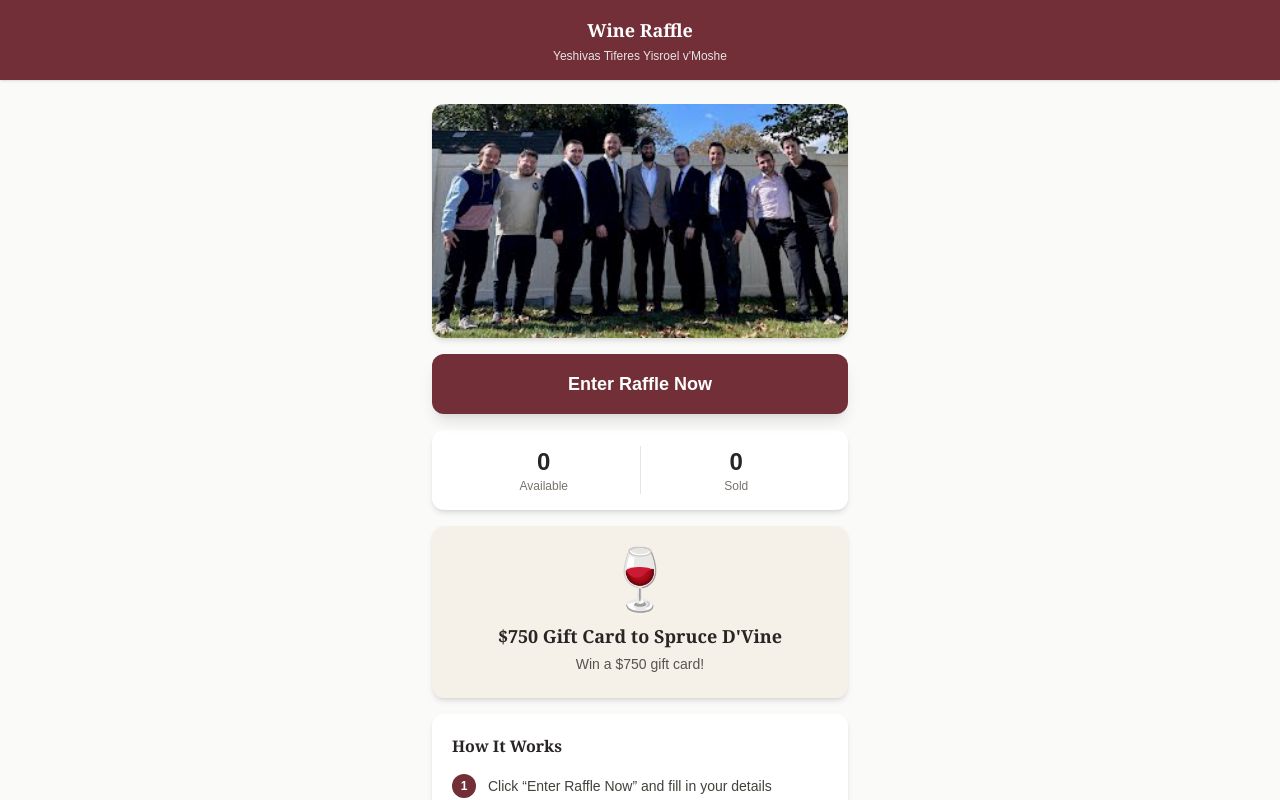
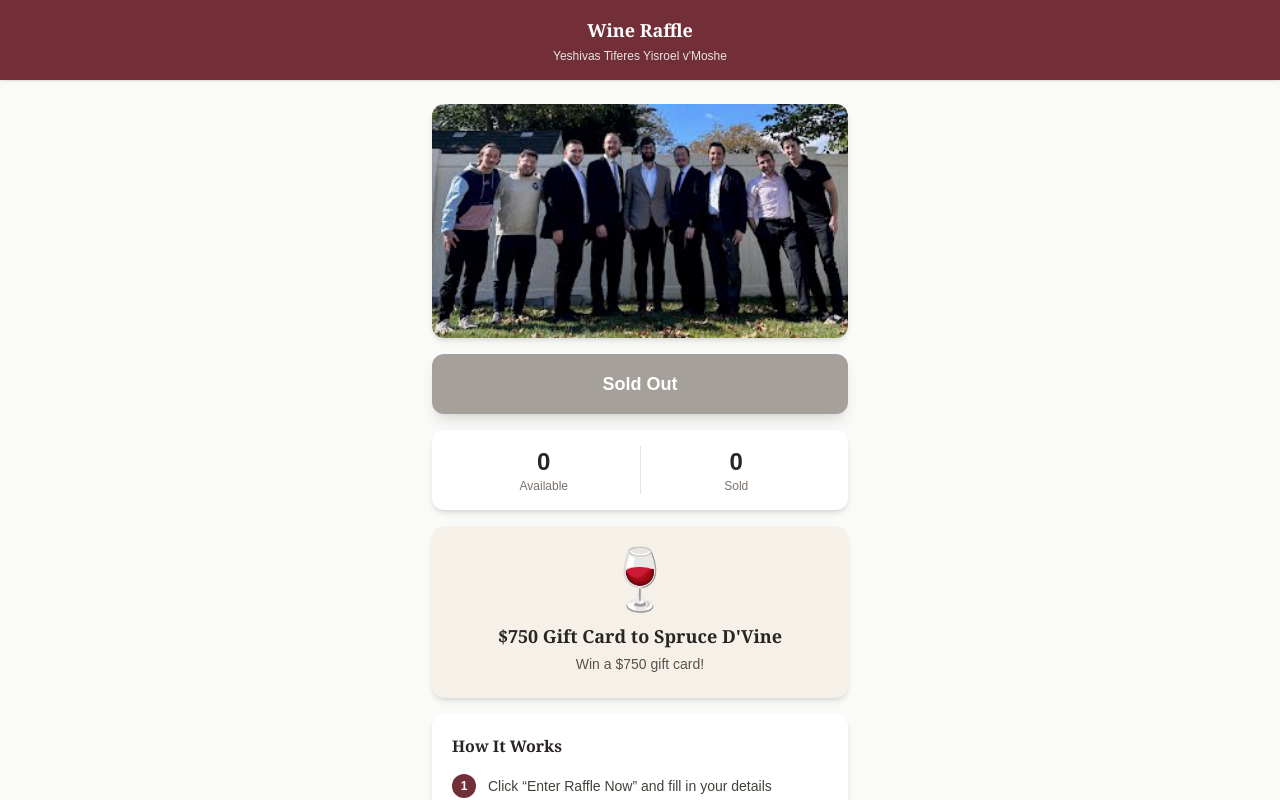
Before and after one commit to jasonroland/yeshivahraffle-, a Next.js app: page /raffle in a window 1280 px wide. Shown: the top 800 px of the page. Built offline with nearby package versions, Linux system fonts and the light colour scheme; no server answers; the database is empty.

Commit message:
disable buy ticket on sold out

```diff
--- a/app/raffle/page.tsx
+++ b/app/raffle/page.tsx
@@ -87,9 +87,14 @@ export default function RafflePage() {
         {/* CTA Button */}
         <button
           onClick={() => setShowPaymentModal(true)}
-          className="w-full py-4 bg-[#722F37] text-white text-lg font-semibold rounded-xl shadow-lg hover:bg-[#5a252c] transition-colors"
+          disabled={!loading && stats.available === 0}
+          className={`w-full py-4 text-white text-lg font-semibold rounded-xl shadow-lg transition-colors ${
+            !loading && stats.available === 0
+              ? 'bg-stone-400 cursor-not-allowed'
+              : 'bg-[#722F37] hover:bg-[#5a252c]'
+          }`}
         >
-          Enter Raffle Now
+          {!loading && stats.available === 0 ? 'Sold Out' : 'Enter Raffle Now'}
         </button>
 
         {/* Stats */}
```
